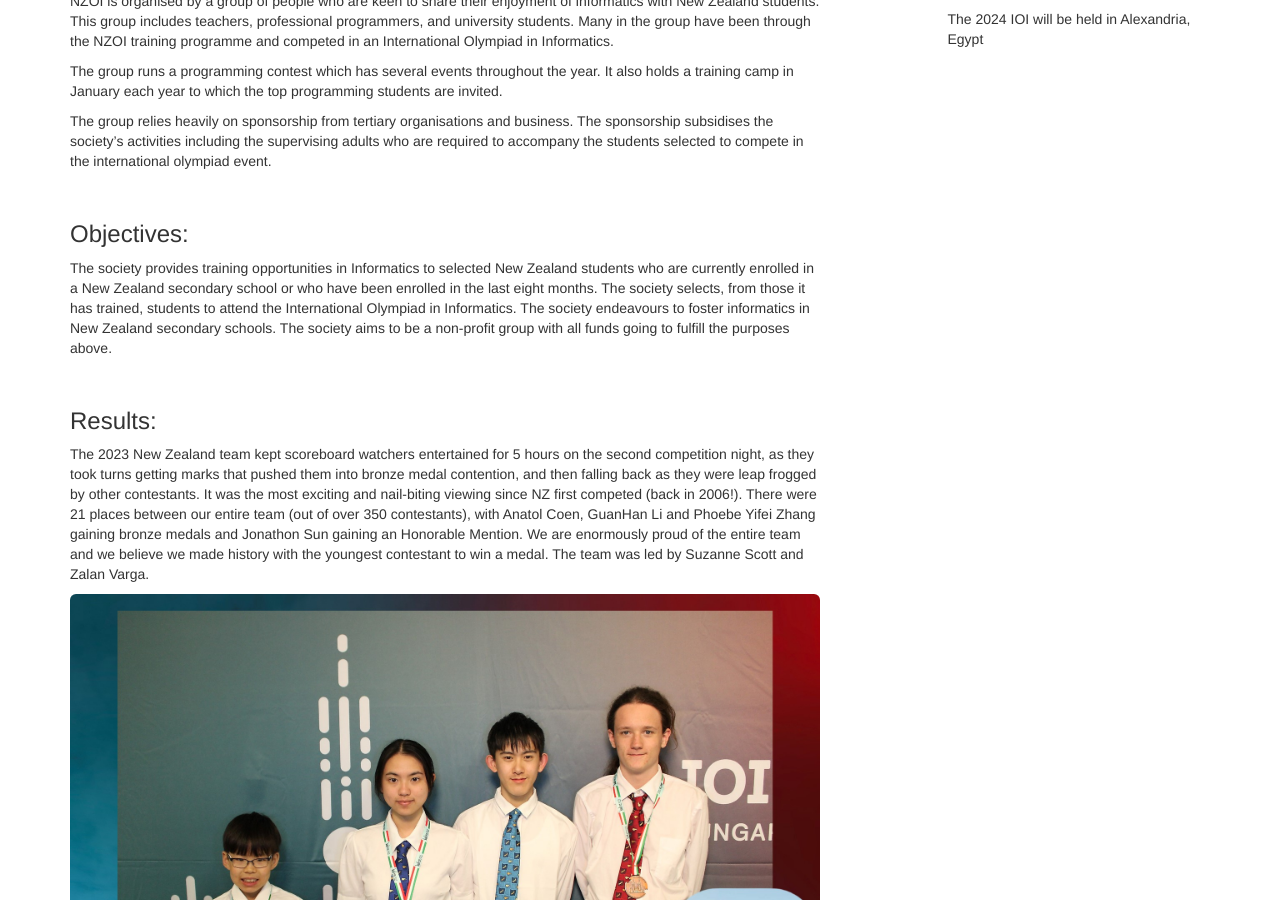
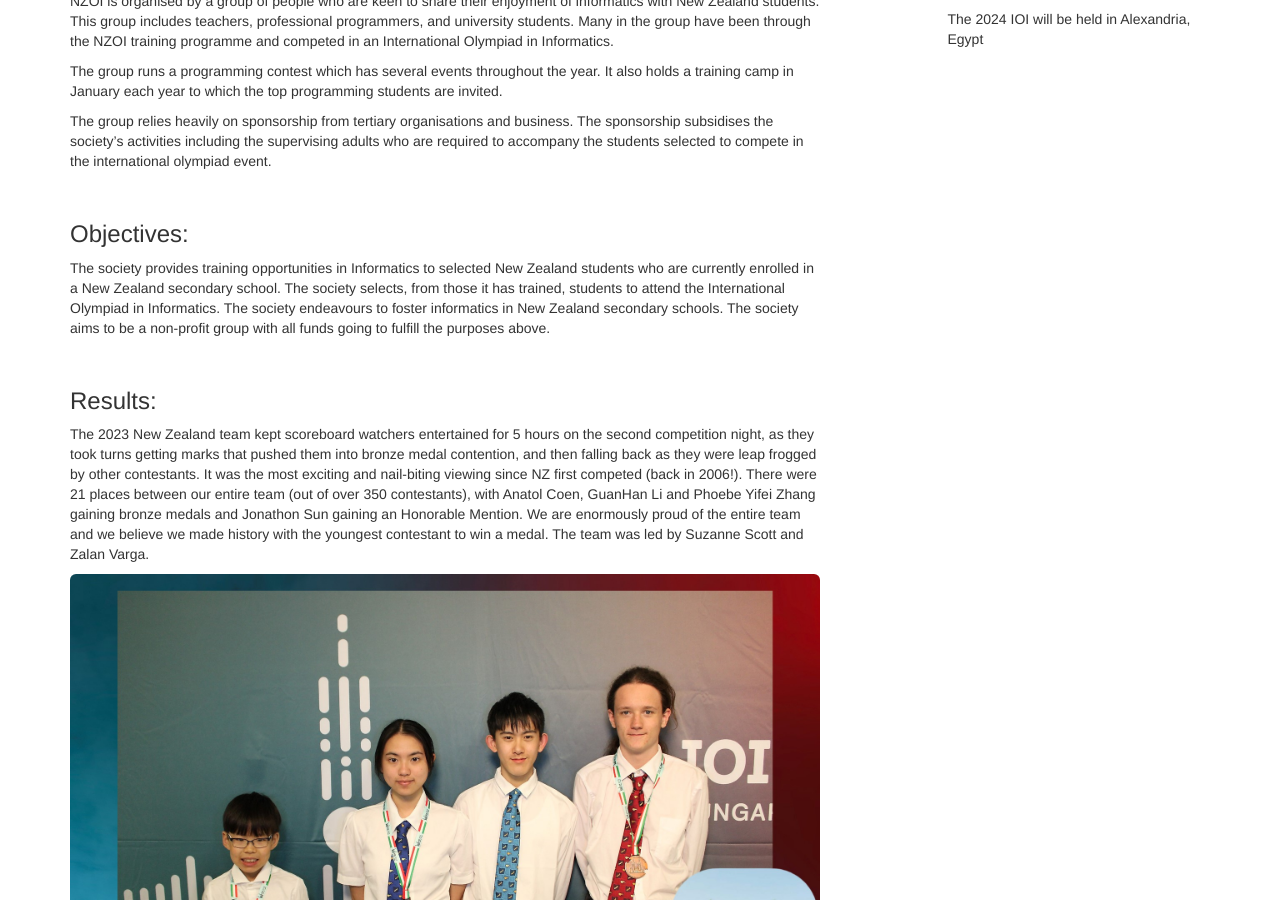
Before and after one commit to scienceolympianz/scienceolympianz.github.io, a Jekyll site: the page built from informatics.html, in a window 1280 px wide and 900 px high, scrolled down 347 px. Built offline with Jekyll 4.4.1, drawn with Linux system fonts in a browser that asks for light colours.

Commit message:
Clarify NZOI students must be enrolled in HS currently

```diff
--- a/informatics.html
+++ b/informatics.html
@@ -17,7 +17,7 @@ title: Infomatics
     <p>The group relies heavily on sponsorship from tertiary organisations and business. The sponsorship subsidises the society’s activities including the supervising adults who are required to accompany the students selected to compete in the
       international olympiad event.</p><br>
     <h3>Objectives:</h3>
-    <p>The society provides training opportunities in Informatics to selected New Zealand students who are currently enrolled in a New Zealand secondary school or who have been enrolled in the last eight months. The society selects, from those
+    <p>The society provides training opportunities in Informatics to selected New Zealand students who are currently enrolled in a New Zealand secondary school. The society selects, from those
       it has trained, students to attend the International Olympiad in Informatics. The society endeavours to foster informatics in New Zealand secondary schools. The society aims to be a non-profit group with all funds going to fulfill
       the purposes above.</p><br>
     <h3>Results:</h3>
```
